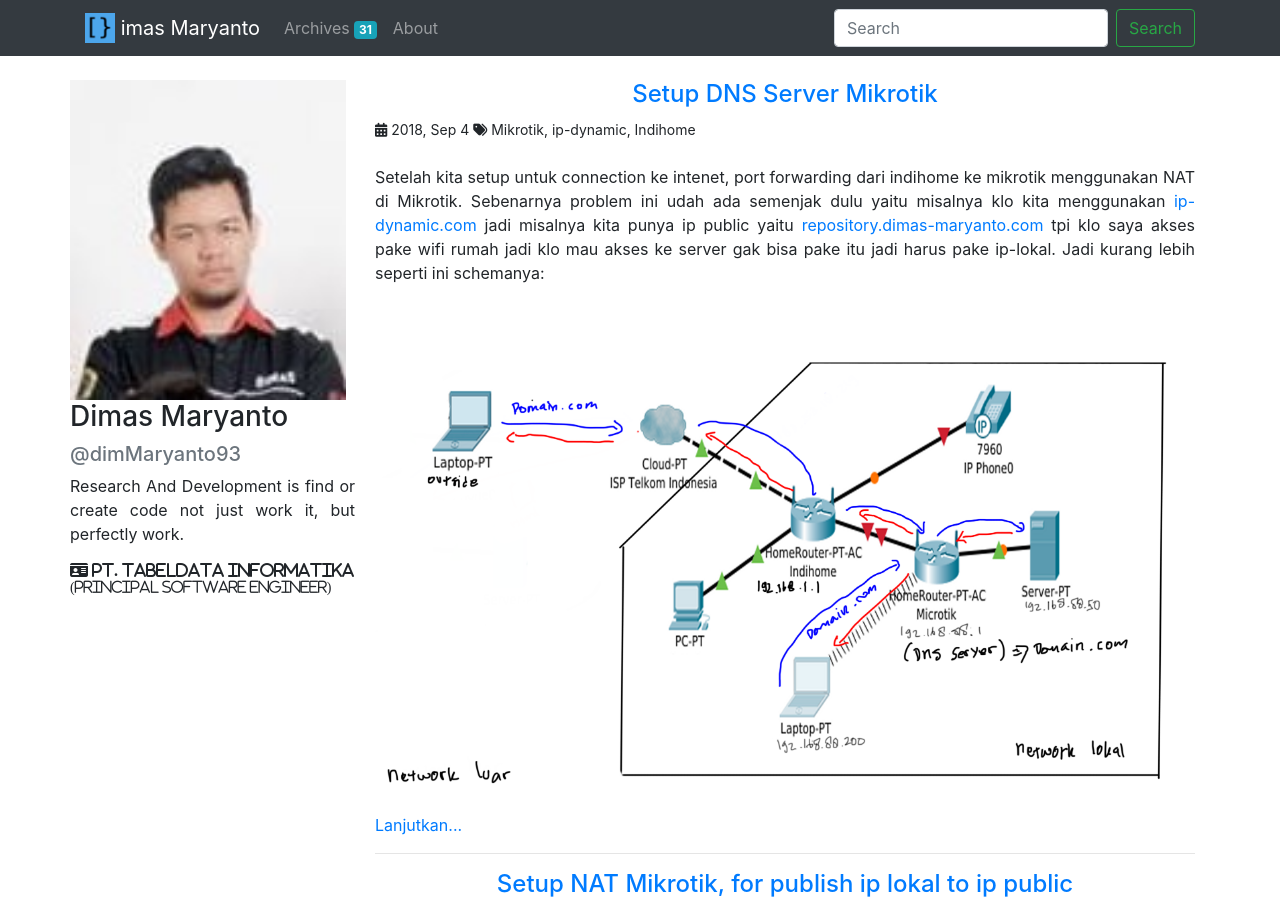
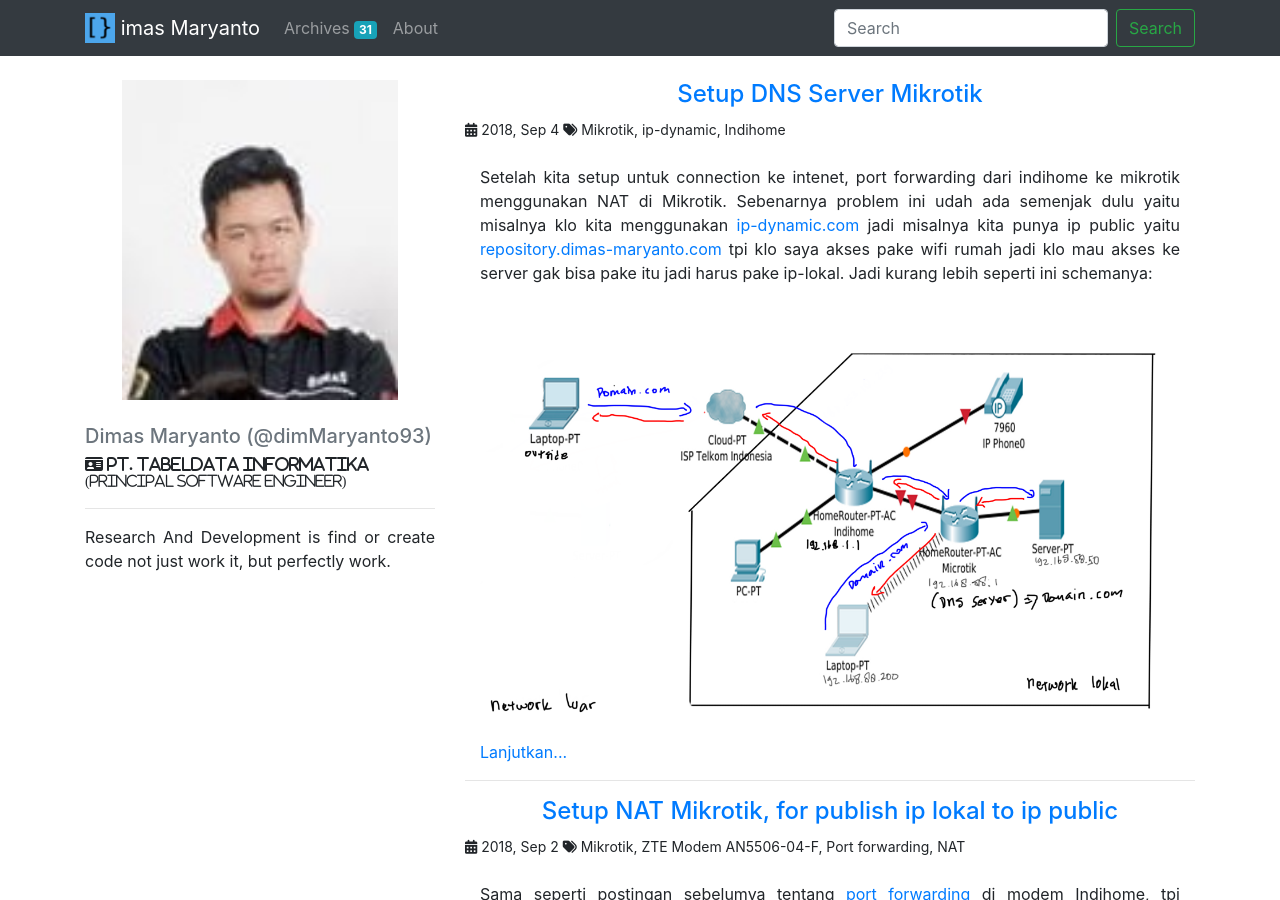
Before and after one commit to dimMaryanto93/dimMaryanto93.github.io, a Jekyll site: the page built from index.html, in a window 1280 px wide and 900 px high. Built offline with Jekyll 4.4.1, drawn with Linux system fonts in a browser that asks for light colours; nearby versions of some CDN libraries; library files that are not in the unit come from our copies; the list of posts is cut into pages by our own code.

Commit message:
update layout home

```diff
--- a/_layouts/home.html
+++ b/_layouts/home.html
@@ -4,27 +4,35 @@ layout: default
 
 <div class="container">
     <div class="row">
-        <div class="col-md-3">
-            <div class="row text-center">
-                <img  height="320px" src="{{"/assets/img/profile.jpg" | prepend: site.baseurl }}" alt="Profile" class="img-rounded">
+            <div class="col-md-4">
+                <div class="row">
+                    <div class="mx-auto d-block img-fluid">
+                        <img id="profilePicture"  height="320px" src="{{"/assets/img/profile.jpg" | prepend: site.baseurl }}" alt="Profile" class="img-rounded">
+                    </div>
+                </div>
+                <br/>
+                <div class="row">
+                    <h5 class="container text-muted">
+                            {{site.data.profile.namaDepan}} {{site.data.profile.namaBelakang}}
+                            (@{{site.data.profile.userId}})
+                    </h5>
                 </div>
                 <div class="row">
-                <h3>
-                    {{site.data.profile.namaDepan}} {{site.data.profile.namaBelakang}}
-                </h3>
-                <h5 class="text-muted">
-                    @{{site.data.profile.userId}}
-                </h5>
+                    <div class="container">
+                        <span class="fa fa-id-card"/> {{site.data.profile.perusahaan}}<br/>
+                        <small>({{site.data.profile.jabatan}})</small>
+                    </div>
+                </div>
+                <hr/>
+                <div class="row">
+                    <div class="container">
                         <p class="text-justify">
                             {{site.data.profile.biodata}}
                         </p>
-                <div>
-                    <span class="fa fa-id-card"/> {{site.data.profile.perusahaan}}
-                    <small>({{site.data.profile.jabatan}})</small>
                     </div>
                 </div>
             </div>
-        <div class="col-md-9 text-justify" style="padding-left: 20px">
+            <div class="col-md-8 text-justify">
                 {{content}}
             </div>
     </div>
--- a/index.html
+++ b/index.html
@@ -19,7 +19,7 @@ layout: home
             </small>
         </div>
         <br>
-        <div class="post-content">
+        <div class="post-content container">
             {% if post.content contains '<!--more-->' %}
                 {{ post.content | split:'<!--more-->' | first }}
                 <p>
```
Lines whose indentation alone changed are shown as unchanged.
